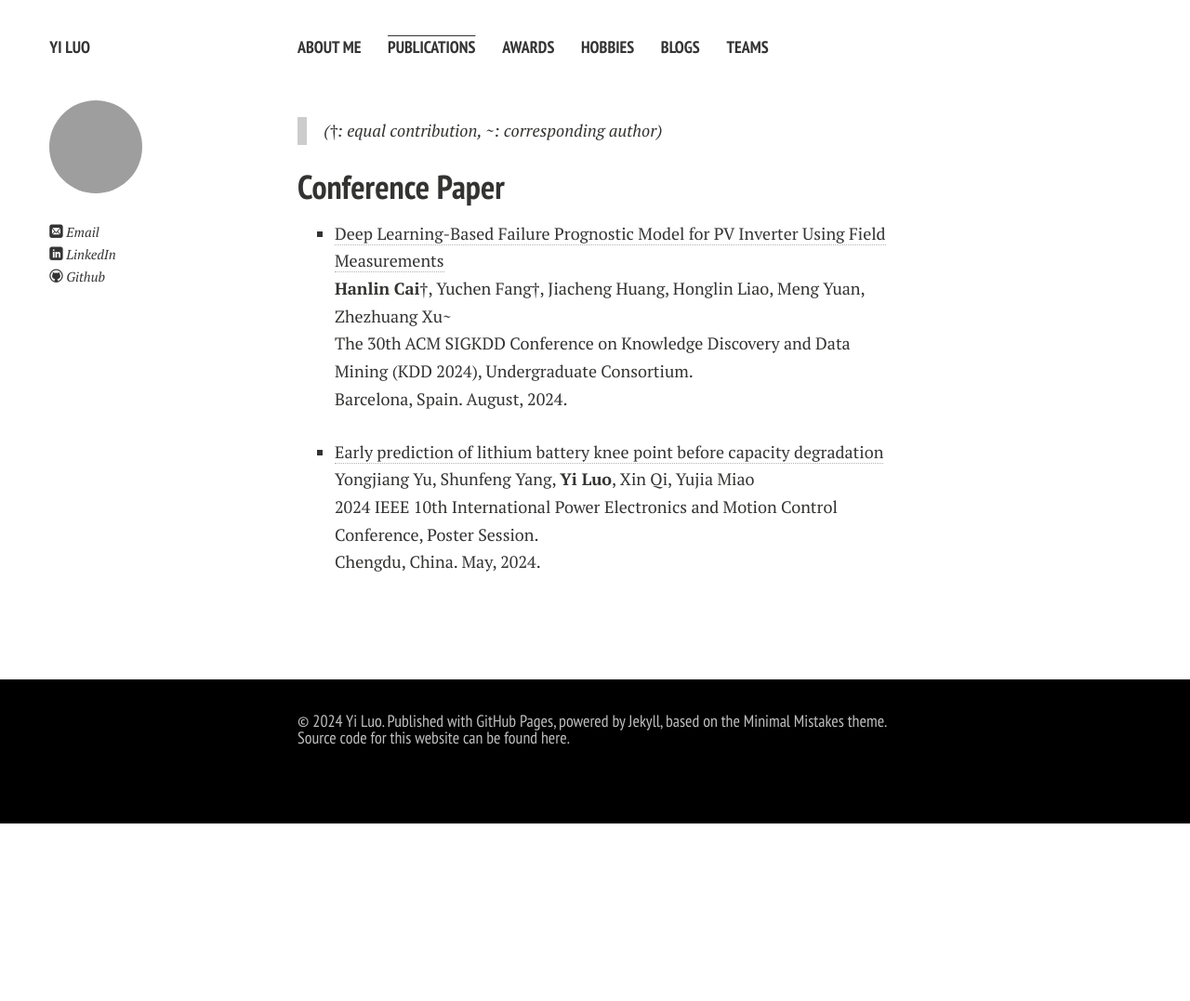
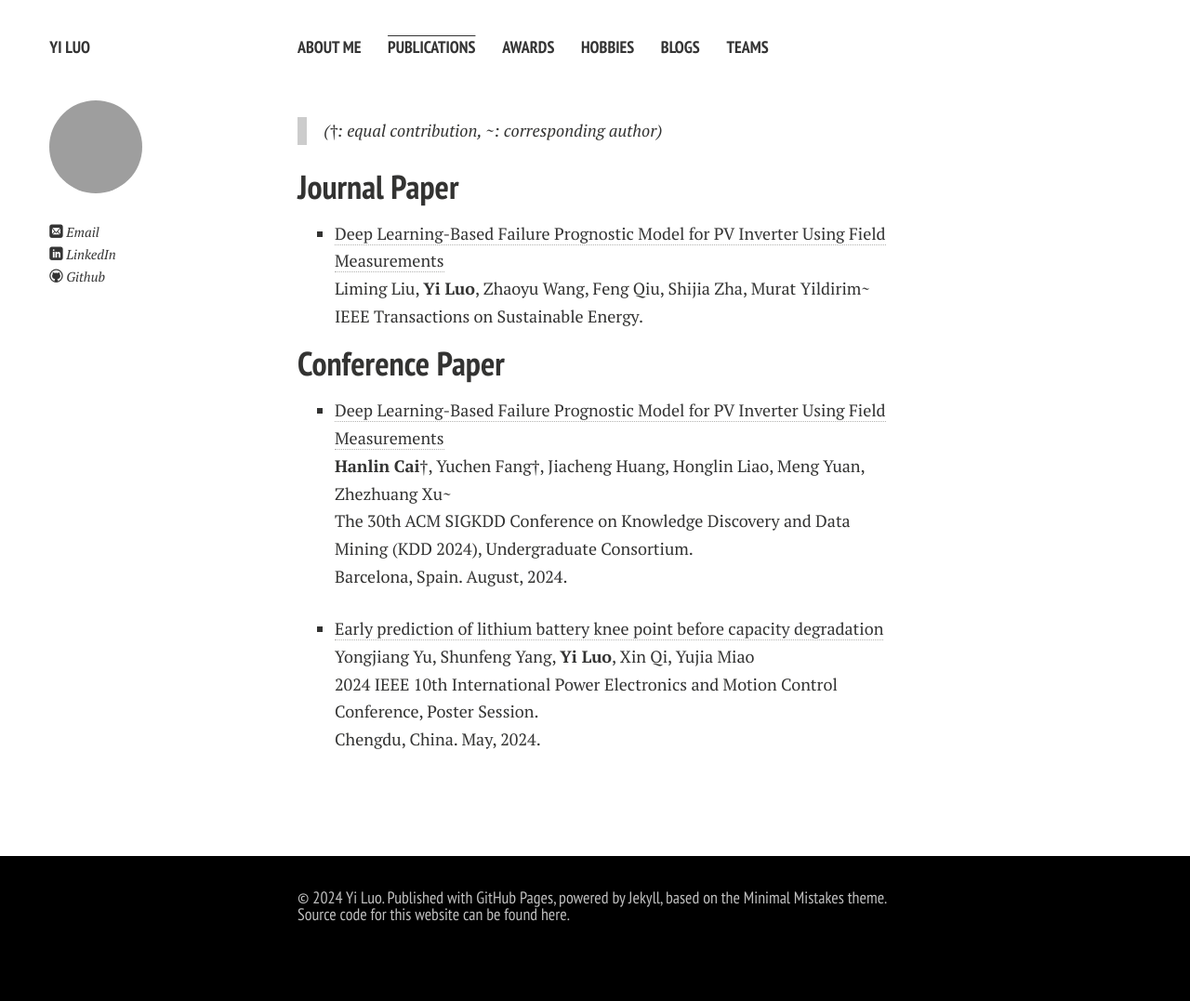
Before and after one commit to yisamu/yisamu.github.io, a Jekyll site: the page built from publications.md, in a window 1280 px wide. Shown: the whole page at 93% size. Built offline with Jekyll 4.4.1, drawn with Linux system fonts in a browser that asks for light colours; nearby versions of some CDN libraries; comment, search, counter and statistics services are not loaded; a style sheet for code colours, icons or effects is not loaded; before the commit the page ends 900 px from its top, so only the background shows below that.

Commit message:
Update publications.md

```diff
--- a/publications.md
+++ b/publications.md
@@ -6,6 +6,10 @@ title: Publications
 
 > (†: equal contribution, ~: corresponding author)
 
+## Journal Paper
+- [Deep Learning-Based Failure Prognostic Model for PV Inverter Using Field Measurements]([https://ieeexplore.ieee.org/abstract/document/10636809])<br>Liming Liu, **Yi Luo**, Zhaoyu Wang, Feng Qiu, Shijia Zha, Murat Yildirim~<br> IEEE Transactions on Sustainable Energy.<br>
+
+
 ## Conference Paper
 
 - [Deep Learning-Based Failure Prognostic Model for PV Inverter Using Field Measurements]([https://ieeexplore.ieee.org/abstract/document/10636809])<br>**Hanlin Cai**†, Yuchen Fang†, Jiacheng Huang, Honglin Liao, Meng Yuan, Zhezhuang Xu~<br>The 30th ACM SIGKDD Conference on Knowledge Discovery and Data Mining (KDD 2024), Undergraduate Consortium.<br>Barcelona, Spain. August, 2024.<br>
```
